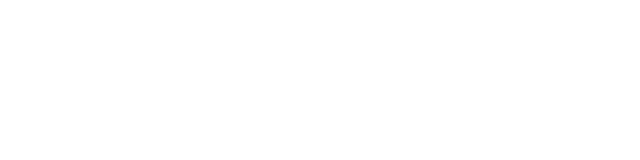
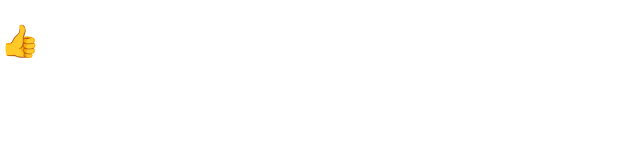
Before and after one commit to kenta5293/graduated-next-web, a Next.js app: page / in a window 1280 px wide. Shown: the top 160 px of the page, without its empty margins (0-640 px from the left). Built offline with nearby package versions, Linux system fonts and the light colour scheme.

Commit message:
:sparkles: [Add] MainLayout과 Header 컴포넌트 생성
MainLayout과 Header 컴포넌트 생성 및 _app.tsx에서 사용.

```diff
--- /dev/null
+++ b/components/common/Header/Header.tsx
@@ -0,0 +1,9 @@
+const Header = () => {
+  return (
+    <header>
+      <h1>👍</h1>
+    </header>
+  );
+};
+
+export default Header;
--- /dev/null
+++ b/components/layout/MainLayout/MainLayout.tsx
@@ -0,0 +1,16 @@
+import Header from 'components/common/Header/Header';
+
+type MainLayoutProps = {
+  children: React.ReactNode;
+};
+
+const MainLayout = ({ children }: MainLayoutProps) => {
+  return (
+    <div id="main">
+      <Header />
+      {children}
+    </div>
+  );
+};
+
+export default MainLayout;
--- a/pages/_app.tsx
+++ b/pages/_app.tsx
@@ -1,6 +1,7 @@
 import { Provider } from 'mobx-react';
 import Head from 'next/head';
 import '../styles/globals.css';
+import MainLayout from '../components/layout/MainLayout/MainLayout';
 
 function MyApp({ Component, pageProps }) {
   return (
@@ -9,7 +10,9 @@
         <title>졸업프로젝트</title>
       </Head>
       <Provider>
-        <Component {...pageProps} />
+        <MainLayout>
+          <Component {...pageProps} />
+        </MainLayout>
       </Provider>
     </>
   );
```
